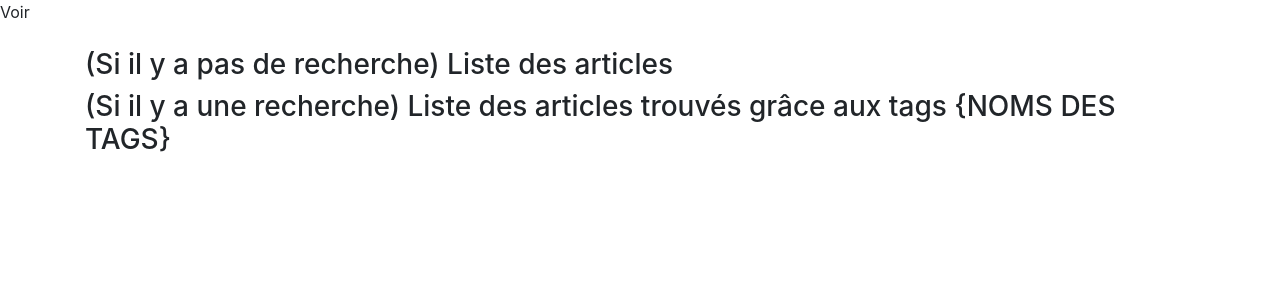
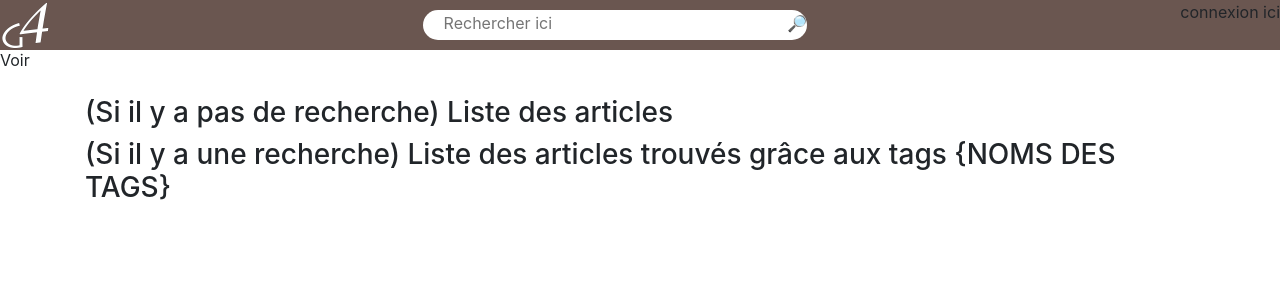
Before and after one commit to delpivarleandre/Institut-g4-ing1-Projet1, a Symfony app: template templates/pages/pageAccueil.html.twig in a window 1280 px wide. Shown: the top 300 px of the page. Run offline with Twig, Linux system fonts and the light colour scheme; the template is opened without the code that fills it, so the values that code supplies are empty; some libraries are stand-ins or nearby versions.

Commit message:
ajout Header

```diff
--- a/public/css/main.css
+++ b/public/css/main.css
@@ -5,3 +5,37 @@
     justify-content: space-evenly;
 
 }
+
+header {
+  padding-top: 3rem;
+}
+
+.header {
+  width:100%;
+  position: fixed;
+  top:0px;
+  left:0px;
+  display: flex;
+  flex-direction: row;
+  justify-content: space-between;
+  background-color: #6a5650;
+}
+
+.search {
+  border: none;
+  text-align: left;
+  width: 90%;
+}
+
+.searchBar {
+  align-self: center;
+  width:30%;
+  height: 30px;
+  background-color: white;
+  border-bottom-left-radius: 15px;
+  border-bottom-right-radius: 15px;
+  border-top-left-radius: 15px;
+  border-top-right-radius: 15px;
+  text-align: right;
+  align-items: flex-start;
+}
--- a/templates/base.html.twig
+++ b/templates/base.html.twig
@@ -2,17 +2,20 @@
 <html>
     <head>
         <meta charset="UTF-8">
-		<title>
-			{% block title %}Projet 1 ING1
-			{% endblock %}
-		</title>
+        <title>{% block title %}Welcome!{% endblock %}</title>
         {% block stylesheets %}{% endblock %}
-		<link rel="stylesheet" href="" type="text/css">
         <link href="{{ asset('css/main.css') }}" type="text/css" rel="stylesheet">
         <link rel="stylesheet" href="https://maxcdn.bootstrapcdn.com/bootstrap/4.0.0/css/bootstrap.min.css" integrity="sha384-Gn5384xqQ1aoWXA+058RXPxPg6fy4IWvTNh0E263XmFcJlSAwiGgFAW/dAiS6JXm" crossorigin="anonymous">
         <link rel="stylesheet" href="/css/global.css">
     </head>
     <body>
+        <header>
+            <div class="header">
+                <a href="/"><img src="{{ asset('assets/logo.png') }}"></a>
+                <div class="searchBar"><input type="text" name="search" id="search" class="search" placeholder="Rechercher ici"><label for="search">🔎</label></div>
+                <div class="connection">connexion ici</div>
+            </div>
+        </header>
         {% block body %}{% endblock %}
         {% block javascripts %}{% endblock %}
     </body>
```
Also changed, not shown: public/assets/logo.png (added). Lines whose indentation alone changed are shown as unchanged.
